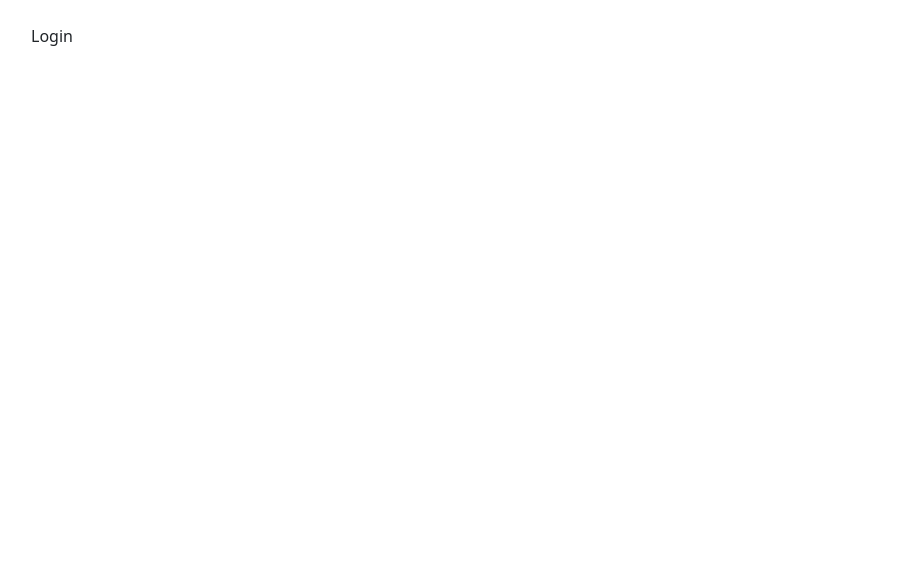
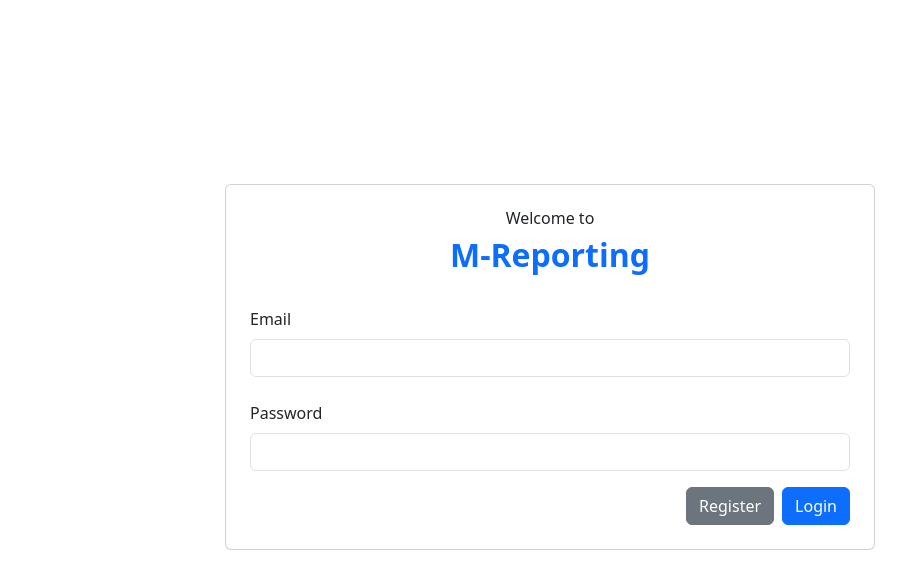
Before and after one commit to mitrasingh/m-reporting-app, a React (Vite) app: page / in a window 1280 px wide. Shown: the top 588 px of the page, without its empty margins (51-957 px from the left). Built offline with nearby package versions, Linux system fonts and the light colour scheme.

Commit message:
functionality and UI added, awaiting API Auth from Anthony

```diff
--- a/src/pages/Login/Login.tsx
+++ b/src/pages/Login/Login.tsx
@@ -1,5 +1,47 @@
+import { Container, Row, Col, Card, Button, Form } from "react-bootstrap";
+
 const Login = () => {
-	return <div>Login</div>;
+	// Will be placed into a CSS file later on
+	const containerStyle = {
+		marginTop: "10rem",
+		maxWidth: "650px",
+	};
+
+	return (
+		<Container>
+			<Col lg={{ span: 9, offset: 2 }} style={containerStyle}>
+				<Card className="p-4">
+					<Row>
+						<Col>
+							<div className="pb-4 text-center">
+								<h6>Welcome to</h6>
+								<h2 className="fw-bold text-primary">M-Reporting</h2>
+							</div>
+							<Form>
+								<Form.Group className="mb-4">
+									<Form.Label>Email</Form.Label>
+									<Form.Control></Form.Control>
+								</Form.Group>
+
+								<Form.Group className="mb-3">
+									<Form.Label>Password</Form.Label>
+									<Form.Control></Form.Control>
+								</Form.Group>
+							</Form>
+							<Row>
+								<Col className="d-flex justify-content-end">
+									<Button variant="secondary">Register</Button>
+									<Button variant="primary" className="ms-2">
+										Login
+									</Button>
+								</Col>
+							</Row>
+						</Col>
+					</Row>
+				</Card>
+			</Col>
+		</Container>
+	);
 };
 
 export default Login;
```
